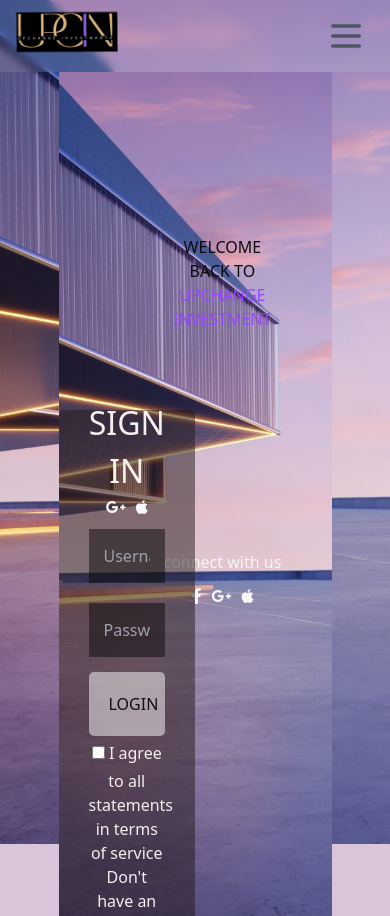
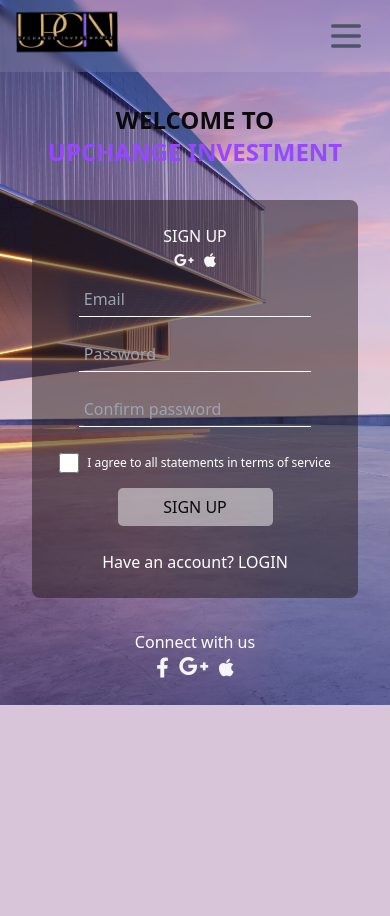
Before and after one commit to upchangeinvestments/frontend, a React (Create React App) app: page /signin in a window 390 px wide. After the commit the page ends 844 px from the top, so only its background shows below. Built offline with nearby package versions, Linux system fonts and the light colour scheme.

Commit message:
added Responsivenss in the signIn page

```diff
--- a/src/Pages/SignInPage/SignIn.jsx
+++ b/src/Pages/SignInPage/SignIn.jsx
@@ -2,6 +2,29 @@ import React, { useState } from 'react';
 import NavBar from "../../common/NavBar"
 import '../../styles/SignIn.css';
 // import { FaUser, FaLock } from "react-icons/fa";
+
+const ConnetWithUs = () => {
+  return (
+    <div className="mt-6 pb-6">
+      <p className='flex items-center justify-center'>Connect with us</p>
+      <div className="flex items-end justify-center ">
+        <a href="#" className="social"><i className="fab fa-facebook-f" style={{
+          fontSize: "20px"
+        }}></i></a>
+        <a href="#" className="social"><i className="fab fa-google-plus-g"
+          style={{
+            fontSize: "24px",
+          }}
+        ></i></a>
+        <a href="#" className="social"><i className='fab fa-apple'
+          style={{
+            fontSize: "20px"
+          }}
+        ></i></a>
+      </div>
+    </div>
+  );
+}
 
 const App = () => {
   const [isSignUp, setIsSignUp] = useState(true);
@@ -11,47 +34,63 @@ const App = () => {
   };
 
   return (
-    <div className="SignIn ">
+    <div className="">
+      <div className={isSignUp ? "vsm:hidden lg:block SignIn bg1" : "vsm:hidden lg:block SignIn bg2"} >
         <NavBar className="" />
         <div className="UserController">
-        <div className={isSignUp ? 'SignInContainer' : 'SignInContainer change'}>
+          <div className={isSignUp ? 'SignInContainer bg1' : 'SignInContainer bg2 change'}>
             <div className="forms-container">
               <div className="form-control signup-form">
                 <form action="#">
-                <h2>SIGN UP</h2>
+                  <h2 className=''>SIGN UP</h2>
                   <div className='social'>
-                  <a href="#" class="social"><i className="fab fa-google-plus-g"></i></a>
-                  <a href="#" class="social"><i className='fab fa-apple'></i></a>
+                    <a href="#" className="social"><i className="fab fa-google-plus-g" style={{
+                      fontSize: "24px"
+                    }}></i></a>
+                    <a href="#" className="social"><i className='fab fa-apple' style={{
+                      fontSize: "24px"
+                    }}></i></a>
                   </div>
                   <input type="email" placeholder="Email" required />
-                <div class="underline"></div>
                   <input type="password" placeholder="Password" required />
-                <div class="underline"></div>
                   <input type="password" placeholder="Confirm password" required />
-                <div class="underline"></div>
-                <button type="submit">REGISTER</button>
+                  <div className="checkbox flex items-center justify-center gap-2 mt-4">
+                    <input type="checkbox" id="terms" name="terms" required />
+                    <label for="terms"><p className='text-xs'>I agree to all statements in terms of service</p></label>
+                  </div>
+                  <button type="submit" className='my-6'>SIGN UP</button>
                   <p>
-                  <input type="checkbox" /> I agree to all statements in terms of service
-                  <p>Already have an account? <span id="signUp" onClick={SignInButtonClick}>Sign In.</span></p>
+                    <p>Have an account? <span id="signUp" onClick={SignInButtonClick}>
+                      <a
+                        href="#"
+                        className="w-full flex items-center justify-center mt-4 px-4 py-2 border border-transparent rounded-md shadow-sm text-base font-medium text-white bg-[#9747FF] hover:bg-purple-600"
+                      >
+                        SIGN IN
+                      </a></span></p>
                   </p>
                 </form>
 
               </div>
               <div className="form-control signin-form">
-              <form>
-                <h2>SIGN IN</h2>
+                <form className=''>
+                  <h2 className="text-2xl font-bold">SIGN IN</h2>
                   <div className='social'>
-                  <a href="#" class="social"><i className="fab fa-google-plus-g"></i></a>
-                  <a href="#" class="social"><i className='fab fa-apple'></i></a>
+                    <a href="#" className="social"><i className="fab fa-google-plus-g"></i></a>
+                    <a href="#" className="social"><i className='fab fa-apple'></i></a>
                   </div>
-                <input type="text" placeholder="Username" required />
+                  <input className='' type="text" placeholder="Username" required />
                   {/* <FaUser className='icon'/> */}
                   <input type="password" placeholder="Password" required />
                   {/* <FaLock className='icon'/> */}
                   <button type='submit'>LOGIN</button>
-                <p>
-                  <input type="checkbox" />   I agree to all statements in terms of service
-                  <p>Don't have an account? <span id="signUp" onClick={SignInButtonClick}>Sign Up.</span>
+                  <p className='mt-8'>
+                    {/* <input type="checkbox" />   I agree to all statements in terms of service */}
+                    <p>Don't have an account? <span id="signUp" onClick={SignInButtonClick}><a
+                      href="#"
+                      className="w-full flex items-center justify-center mt-4 px-4 py-2 border border-transparent rounded-md shadow-sm text-xl font-medium text-white bg-[#9747FF] hover:bg-purple-600"
+                    >
+                      SIGN UP
+                    </a></span>
                     </p>
                   </p>
                 </form>
@@ -60,41 +99,125 @@ const App = () => {
             <div className="intros-container">
               <div className="intro-control signin-intro">
                 <div className="intro-control__inner">
-                <h2>
-                  <font color="#0c0b0b">WELCOME BACK TO</font> UPCHANGE INVESTMENT
+                  <div className="">
+                    <h2 className="md:text-xl lg:text-2xl font-bold">
+                      <font color="#0c0b0b" >WELCOME BACK! <br /> <span className='text-xl'>TO</span> <br /></font> UPCHANGE INVESTMENT
                     </h2>
+                  </div>
 
                   <div className="socials1">
-                  <p>connect with us</p>
-                  <a href="#" class="social"><i className="fab fa-facebook-f"></i></a>
-                  {/* <i class="tnb-icon fa fa-facebook-square" aria-hidden="true"></i> */}
-                  <a href="#" class="social"><i className="fab fa-google-plus-g"></i></a>
-                  <a href="#" class="social"><i className='fab fa-apple'></i></a>
-
+                    <p>Connect with us</p>
+                    <div className="flex items-end justify-center">
+                      <a href="#" className="social"><i className="fab fa-facebook-f" style={{
+                        fontSize: "20px"
+                      }}></i></a>
+                      <a href="#" className="social"><i className="fab fa-google-plus-g"
+                        style={{
+                          fontSize: "24px",
+                        }}
+                      ></i></a>
+                      <a href="#" className="social"><i className='fab fa-apple'
+                        style={{
+                          fontSize: "20px"
+                        }}
+                      ></i></a>
+                    </div>
                   </div>
                 </div>
               </div>
               <div className="intro-control signup-intro">
                 <div className="intro-control__inner">
-                <h2>
+                  <div className="">
+                    <h2 className='md:text-xl lg:text-2xl font-bold'>
                       <font color="#0c0b0b">WELCOME TO</font> <br /> UPCHANGE INVESTMENT
                     </h2>
-
-                <p><font color="#0c0b0b">Your Search Engine For</font> <font color="#9747FF">REAL ESTATE INVESTMENT</font></p>
+                  </div>
+                  {/* <p><font color="#0c0b0b">Your Search Engine For</font> <font color="#9747FF">REAL ESTATE INVESTMENT</font></p> */}
                   <div className="socials">
-                  <p>Register to access all features of our services</p>
-                  <a class="elementor-icon elementor-social-icon elementor-social-icon-facebook elementor-repeater-item-b3a7b80" target="_blank">
-                    <span class="elementor-screen-only"></span>
-                    <i class="fab fa-facebook"></i> </a>
-                  <a class="elementor-icon elementor-social-icon elementor-social-icon-google elementor-repeater-item-b3a7b80" target="_blank">
-                    <span class="elementor-screen-only"></span>
-                    <i class="fab fa-google-plus-g"></i> </a>
-                  <a class="elementor-icon elementor-social-icon elementor-social-icon-facebook elementor-repeater-item-b3a7b80" target="_blank">
-                    <span class="elementor-screen-only"></span>
-                    <i class="fab fa-apple"></i> </a>
+                    <p className='vsm:text-xs lg:text-sm'>Register to access all features of our services</p>
+                    <div className='social'>
+                      <a href="#" className="social"><i className="fab fa-facebook-f" style={{
+                        fontSize: "20px"
+                      }}></i></a>
+                      <a href="#" className="social"><i className="fab fa-google-plus-g"
+                        style={{
+                          fontSize: "24px",
+                        }}
+                      ></i></a>
+                      <a href="#" className="social"><i className='fab fa-apple'
+                        style={{
+                          fontSize: "20px"
+                        }}
+                      ></i></a>
                     </div>
                   </div>
                 </div>
+              </div>
+            </div>
+          </div>
+        </div>
+      </div >
+      <div className="lg:hidden SignInMobile">
+        <NavBar className="" />
+        <div className="FormMobile">
+          <div className={isSignUp ? 'SignUP' : 'hidden'} >
+            <div className="mt-8">
+              <h2 className='text-2xl font-bold '>
+                <font color="#0c0b0b">WELCOME TO</font> <br /><p className='UPCIN'>UPCHANGE INVESTMENT</p>
+              </h2>
+            </div>
+            <div className="m-8 py-6 px-2 rounded-lg " style={{
+              backgroundColor: "rgba(34, 25, 25, 0.5)"
+            }}>
+              <form action="" className='flex flex-col items-center justify-center'>
+                <h2 className=''>SIGN UP</h2>
+                <div className='social'>
+                  <a href="#" className="social"><i className="fab fa-google-plus-g"></i></a>
+                  <a href="#" className="social"><i className='fab fa-apple'></i></a>
+                </div>
+                <input type="email" placeholder="Email" required />
+                <input type="password" placeholder="Password" required />
+                <input type="password" placeholder="Confirm password" required />
+                <div className="checkbox flex items-center justify-center gap-2 mt-4">
+                  <input type="checkbox" id="terms" name="terms" required />
+                  <label for="terms"><p className='text-xs'>I agree to all statements in terms of service</p></label>
+                </div>
+                <button type="submit" className='my-6'>SIGN UP</button>
+                <p>
+                  <p>Have an account? <span id="signUp" onClick={SignInButtonClick}>LOGIN</span></p>
+                </p>
+              </form>
+            </div>
+            <ConnetWithUs />
+          </div>
+          <div className={isSignUp ? 'hidden' : 'LogIn'}>
+            <div className="mt-8">
+              <h2 className="text-2xl font-bold">
+                <font color="#0c0b0b" >WELCOME BACK! <br /> <span className='text-xl'>TO</span> <br /></font> <span className='UPCIN'>UPCHANGE INVESTMENT</span>
+              </h2>
+            </div>
+            <div className="m-8 py-6 px-2 rounded-lg " style={{
+              backgroundColor: "rgba(34, 25, 25, 0.5)"
+            }}>
+              <form className='flex flex-col items-center justify-center'>
+                <h2 className="text-2xl font-bold">SIGN IN</h2>
+                <div className='social'>
+                  <a href="#" className="social"><i className="fab fa-google-plus-g"></i></a>
+                  <a href="#" className="social"><i className='fab fa-apple'></i></a>
+                </div>
+                <input className='' type="text" placeholder="Username" required />
+                {/* <FaUser className='icon'/> */}
+                <input type="password" placeholder="Password" required />
+                {/* <FaLock className='icon'/> */}
+                <button type='submit'>LOGIN</button>
+                <p className='mt-8'>
+                  {/* <input type="checkbox" />   I agree to all statements in terms of service */}
+                  <p>Don't have an account? <span id="signUp" onClick={SignInButtonClick}>SIGN UP</span>
+                  </p>
+                </p>
+              </form>
+            </div>
+            <ConnetWithUs />
           </div>
         </div>
       </div>
--- a/src/common/LoginButton.jsx
+++ b/src/common/LoginButton.jsx
@@ -5,7 +5,7 @@ const LoginButton = (props) => {
     return (
         <Link to="/signin" className="">
             <button style={{ backgroundImage: `url(${bgImage})` }}
-                className="whitespace-nowrap md:px-4 md:py-1.5 lg:px-6 lg:py-2.5 rounded-full md:text-base lg:text-lg font-medium text-black bg-no-repeat bg-cover bg-center">
+                className="whitespace-nowrap md:px-4 md:py-1.5 lg:px-6 lg:py-2.5 rounded-full md:text-base lg:text-base xl:text-lg font-medium text-black bg-no-repeat bg-cover bg-center">
                 {props.Text}
             </button>
         </Link>
--- a/src/common/NavBar.jsx
+++ b/src/common/NavBar.jsx
@@ -76,10 +76,10 @@ const NavBar = () => {
             <div className="hidden md:flex md:justify-end items-center md:flex-none gap-x-4 ">
               <a
                 href="#"
-                className="whitespace-nowrap inline-flex items-center justify-center md:px-4 md:py-1.5 lg:px-6 lg:py-2.5 border border-transparent rounded-full shadow-sm md:text-base lg:text-lg font-medium text-white bg-[#9747FF] hover:bg-[#8e47ec]">
-                Sign up
+                className="whitespace-nowrap inline-flex items-center justify-center md:px-4 md:py-1.5 lg:px-6 lg:py-2.5 border border-transparent rounded-full shadow-sm md:text-base lg:text-base xl:text-lg font-medium text-white bg-[#9747FF] hover:bg-[#8e47ec]">
+                SIGN UP
               </a>
-              <LoginButton Text="Login" />
+              <LoginButton Text="LOGIN" />
             </div>
           </div>
         </div>
@@ -266,12 +266,12 @@ const NavBar = () => {
                   href="#"
                   className="w-full flex items-center justify-center px-4 py-2 border border-transparent rounded-md shadow-sm text-xl font-medium text-white bg-[#9747FF] hover:bg-purple-600"
                 >
-                  Sign up
+                  SIGN UP
                 </a>
                 <p className="mt-6 text-center text-xl font-medium text-gray-500">
                   Existing User?
                   <a href="#" className="ml-2 text-[#9747FF] hover:text-purple-600">
-                    Sign in
+                    LOGIN
                   </a>
                 </p>
               </div>
--- a/src/styles/SignIn.css
+++ b/src/styles/SignIn.css
@@ -2,27 +2,34 @@
 @import url("https://cdnjs.cloudflare.com/ajax/libs/font-awesome/5.15.2/css/all.min.css");
 
 .SignIn{
-  background-image: url('../assets/Building.jpg');
+  /* background-image: url('../assets/Building.jpg'); */
   height: 100vh;
   background-size: cover;
   background-repeat: no-repeat;
   background-position: center;
 }
+.bg1{
+  background-image: url('../assets/Building.jpg');
+}
+.bg2{
+  background-image: url('../assets/Building2.jpg');
+}
 .UserController{
   display: flex;
   justify-content: center;
   align-items: center;
-
+  height: 80vh;
+  margin-top: 5vh;
 }
 
 .SignInContainer {
-  background-image: url('../assets/Building.jpg');
+  /* background-image: url('../assets/Building.jpg'); */
   background-size: cover;
   background-repeat: no-repeat;
   background-position: center;
   width: 70%;
   max-width: 150vw;
-  height: 540px;
+  height: 100%;
   position: relative;
   overflow-x: hidden;
 }
@@ -41,34 +48,46 @@
   display: flex;
   justify-content: center;
   flex-direction: column;
-  height: 540px;
+  height: 80vh;
 }
 
 .forms-container .form-control h2 {
-  font-size: 2rem;
+  font-size: 1.5rem;
+  margin-bottom: 10px;
+  margin-top: -20px;
 }
 
 .forms-container .form-control form {
   display: flex;
   flex-direction: column;
   margin: 0px 30px;
+  align-items: center;
+  justify-content: center;
 }
 
 .form-control form input {
   margin: 10px 0px;
   border: none;
-  padding: 15px;
-  background-color: rgba(12, 11, 11, 0.5);
+  padding: 5px;
+  /* background-color: rgba(12, 11, 11, 0.5); */
+  background-color: transparent;
+  border-bottom: 1px solid white;
+  width: 75%;
+}
+
+.signup-form form input{
+  width: 120%;
 }
 
 .form-control form button {
   border: none;
-  padding: 20px;
+  padding: 7px;
   margin-top: 5px;
   background-color: rgba(255, 251, 251, 0.5);
   border-radius: 5px;
   color: #110f0f;
   cursor: pointer;
+  width: 50%;
 }
 
 .form-control form button:focus {
@@ -78,7 +97,22 @@
 .form-control span {
   margin: 10px 0px;
 }
+.checkbox {
+  margin-bottom: 10px;
+}
 
+.checkbox label {
+  cursor: pointer;
+  font-weight: normal;
+}
+
+.checkbox input[type="checkbox"] {
+  height: 20px;
+  width: 20px;
+  margin: 0;
+  background-color: transparent;
+  border: 1px solid white;
+}
 
 .social {
   margin: 0 5px;
@@ -91,8 +125,8 @@
   margin: 0 5px;
   color: #f6f6f8;
   position: relative;
-  bottom: -120%;
-  align-items: flex-end;
+  bottom: -130%;
+  /* align-items: flex-end; */
 
 }
 
@@ -100,24 +134,24 @@
   margin: 0 5px;
   color: #f6f6f8;
   position: relative;
-  bottom: -70%;
+  bottom: -180%;
   align-items: flex-end;
 }
 
 .socials .fa-facebook-f {
-  padding: 5px 8px;
+  /* padding: 5px 8px; */
   background-color: transparent;
   color: #e4e4e9;
 }
 
 .socials .fa-google-plus-g {
-  padding: 5px 4px;
+  /* padding: 5px 4px; */
   background-color: transparent;
   color: #e4e4e9;
 }
 
 .socials .fa-apple {
-  padding: 5px 6px;
+  /* padding: 5px 6px; */
   background-color: transparent;
   color: #e4e4e9;
 }
@@ -129,8 +163,7 @@
 
 .form-control.signup-form {
   display: flex;
-
-	justify-content: flex-start;
+	justify-content: center;
 	align-items: center;
 	text-align: center;
   opacity: 0;
@@ -152,21 +185,25 @@
   overflow-y: hidden;
 }
 
+.signin-form form .social{
+  margin-bottom: 20px;
+}
 
 .SignInContainer .intros-container {
   position: relative;
   left: 50%;
   width: 50%;
+  height: 100%;
   text-align: center;
 }
 
 .intros-container .intro-control {
   position: absolute;
-  width: 100%;
+  /* width: 100%; */
   display: flex;
   justify-content: center;
   flex-direction: column;
-  height: 480px;
+  height: 60%;
 }
 
 .intro-control .intro-control__inner h2 {
@@ -174,9 +211,11 @@
   color: #9747FF;
 }
 .intro-control .intro-control__inner {
-  margin: 0px 30px;
+  width: 100%;
+  /* margin: 0px 30px; */
   color: #e4e4e9;
   position: relative;
+
 }
 
 .intros-container .intro-control button {
@@ -194,12 +233,6 @@
   outline: none;
 }
 
-
-.intro-control h3,
-.intro-control p {
-  margin: 10px 0px;
-}
-
 .intro-control h4 {
   display: flex;
   height: 100px;
@@ -212,6 +245,7 @@
 }
 
 .intro-control.signin-intro {
+  width: 100%;
   opacity: 1;
   z-index: 2;
   display: flex;
@@ -231,11 +265,17 @@
 
 .change .signup-form button {
   border: none;
-  padding: 15px 30px;
-  background-color: rgba(248, 245, 245, 0.5);
+  /* background-color: rgba(248, 245, 245, 0.5); */
   border-radius: 5px;
-  color: #0a0a0a;
+  /* color: #0a0a0a; */
   cursor: pointer;
+  padding: 7px;
+  margin-top: 5px;
+  cursor: pointer;
+  width: 75%;
+  background-color: #9747FF;
+  color: white;
+  font-weight: 600;
 }
 
 .change .signin-form {
@@ -269,7 +309,7 @@
 .change .signin-intro {
   opacity: 0;
   z-index: 1;
-  height: 80vhj;
+  /* height: 80vh; */
   display: flex;
   align-items: end;
 }
@@ -278,6 +318,7 @@
   opacity: 1;
   z-index: 2;
   align-items: end;
+  width: 100%;
 }
 
 @media screen and (max-width: 480px) {
@@ -326,5 +367,58 @@
   .change .intro-control {
     transform: translateX(0%);
   }
+}
 
+@media (min-width: 768px) and (max-width: 1024px) {
+  .socials{
+    bottom: -100%;
+  }
+  .socials1{
+    bottom: -100%;
+  }
 }
+@media (min-width: 425px) and (max-width: 768px) {
+  .socials{
+    bottom: -50%;
+  }
+  .socials1{
+    bottom: -50%;
+  }
+  .intro-control .intro-control__inner {
+    width: 200%;
+  }
+}
+
+.SignInMobile{
+  background-image: url('../assets/Building.jpg');
+  /* height: 100vh; */
+  background-size: cover;
+  background-repeat: no-repeat;
+  background-position: center;
+}
+.FormMobile{
+  color: white;
+}
+.FormMobile form input {
+  margin: 10px 0px;
+  border: none;
+  padding: 5px;
+  /* background-color: rgba(12, 11, 11, 0.5); */
+  background-color: transparent;
+  border-bottom: 1px solid white;
+  width: 75%;
+}
+.FormMobile button{
+  border: none;
+  background-color: rgba(248, 245, 245, 0.5);
+  border-radius: 5px;
+  color: #0a0a0a;
+  cursor: pointer;
+  padding: 7px;
+  margin-top: 5px;
+  cursor: pointer;
+  width: 50%;
+}
+.UPCIN{
+  color: #9747FF;
+}
```
Lines whose indentation alone changed are shown as unchanged.
